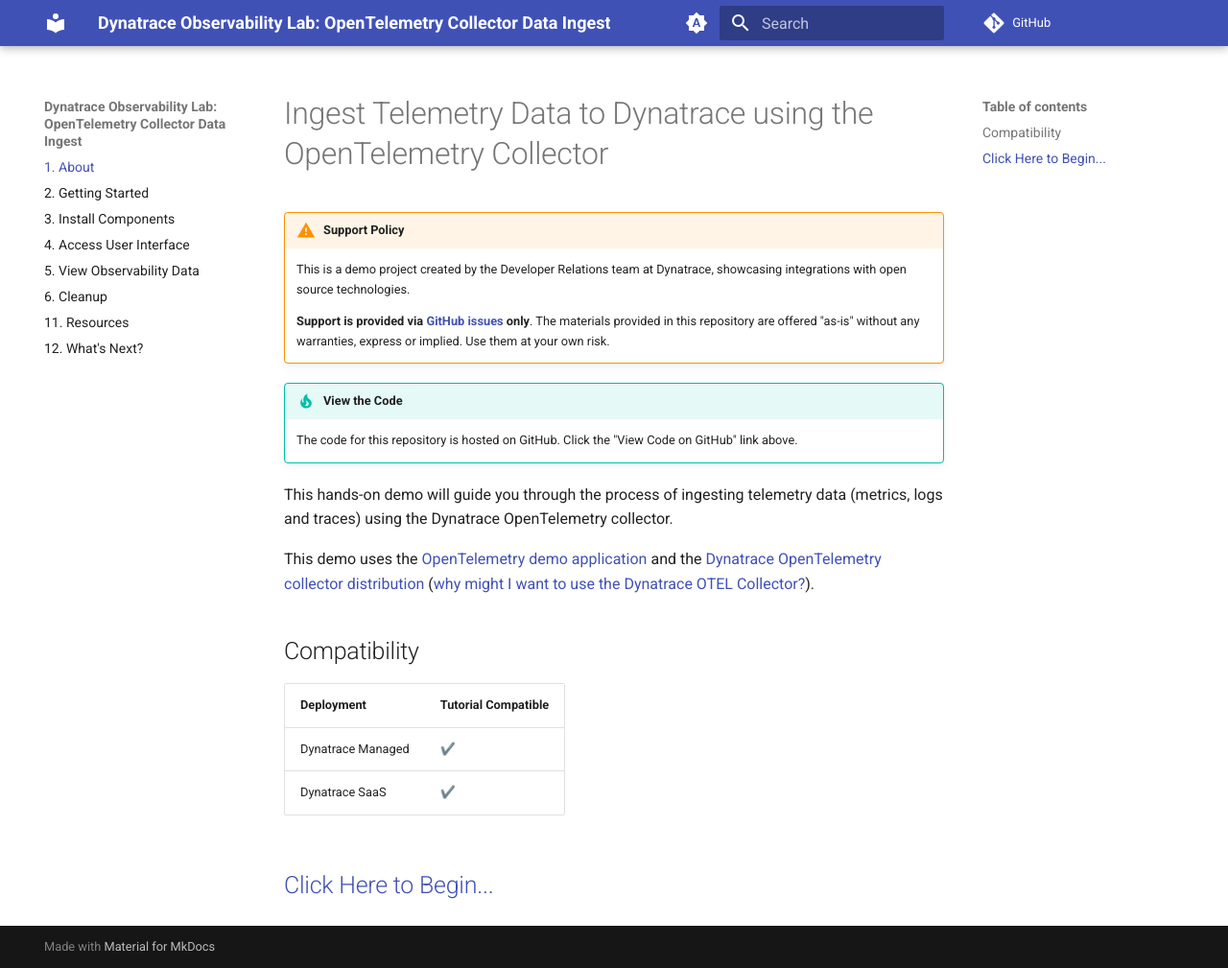
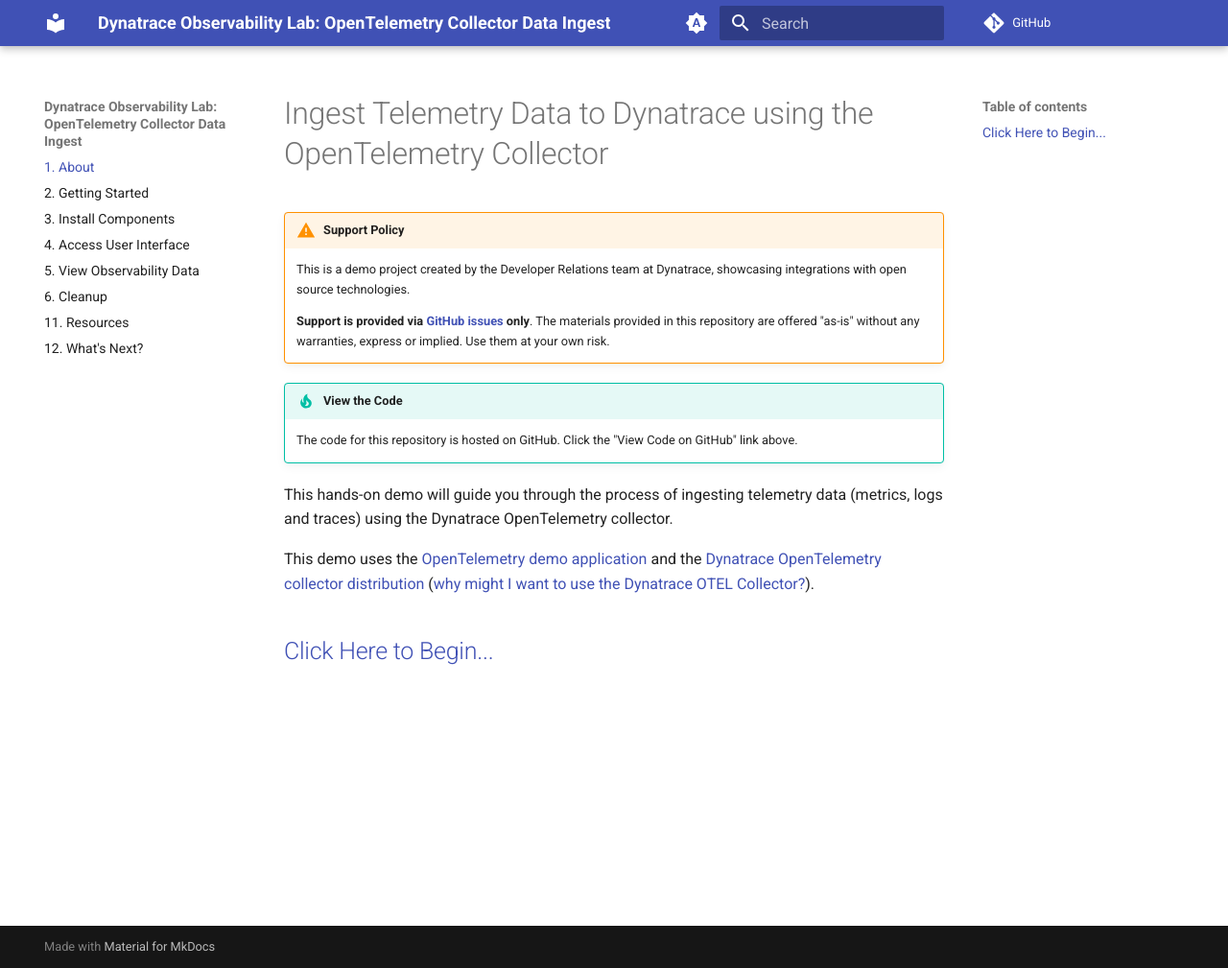
Before and after one commit to Dynatrace/obslab-otel-collector-data-ingest, an MkDocs documentation site: the page built from docs/index.md, in a window 1280 px wide and 1009 px high. Shown: the whole window at 96% size. Built offline with MkDocs 1.6.1 and Material for MkDocs 9.7.7, drawn with Linux system fonts in a browser that asks for light colours; comment, search, counter and statistics services are not loaded.

Commit message:
remove table

```diff
--- a/docs/index.md
+++ b/docs/index.md
@@ -8,11 +8,4 @@
 
 This demo uses the [OpenTelemetry demo application](https://opentelemetry.io/docs/demo){target=_blank} and the [Dynatrace OpenTelemetry collector distribution](https://docs.dynatrace.com/docs/extend-dynatrace/opentelemetry/collector){target=_blank} ([why might I want to use the Dynatrace OTEL Collector?](resources#why-would-i-use-the-dynatrace-otel-collector){target=_blank}).
 
-## Compatibility
-
-| Deployment         | Tutorial Compatible |
-|--------------------|---------------------|
-| Dynatrace Managed  | ✔️                 |
-| Dynatrace SaaS     | ✔️                 |
-
 ## [Click Here to Begin...](getting-started.md)
```
